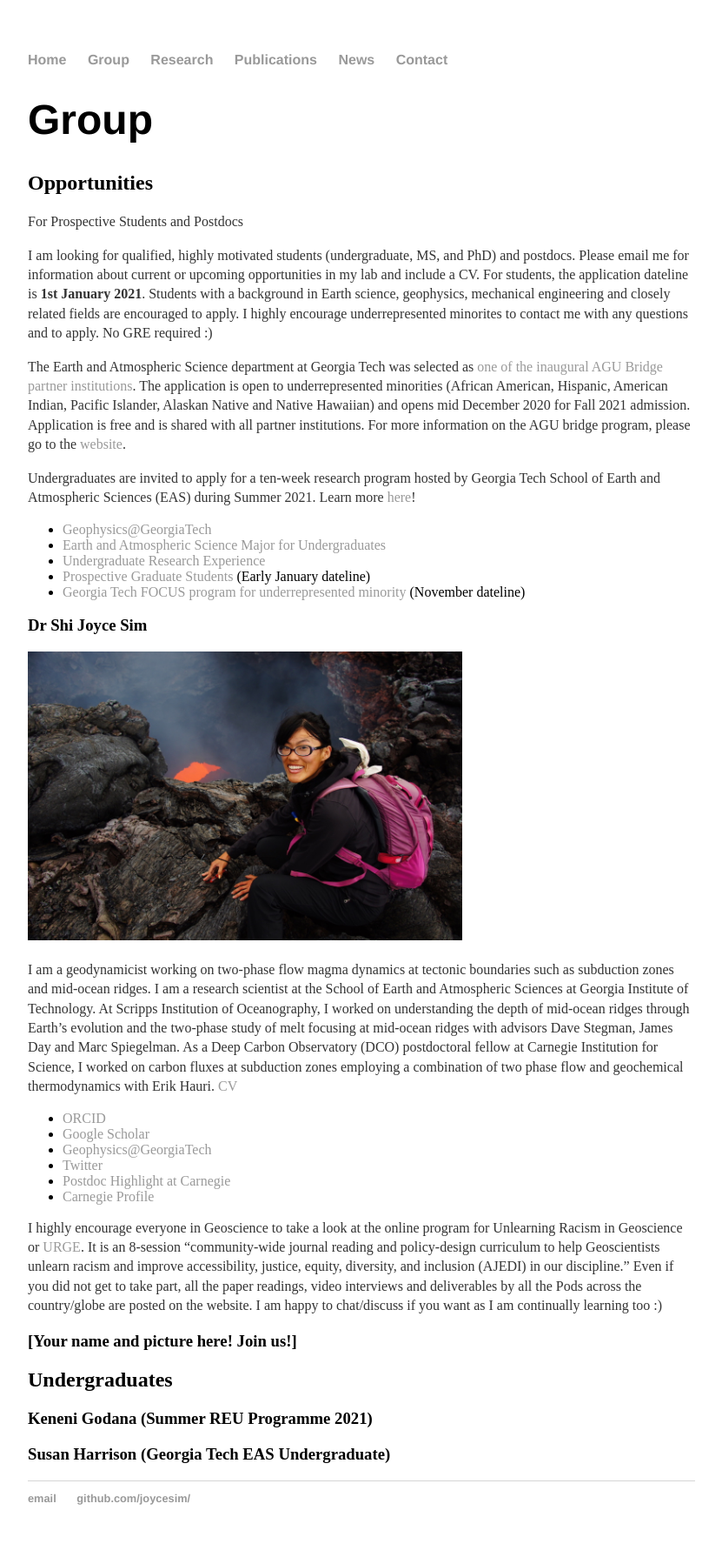
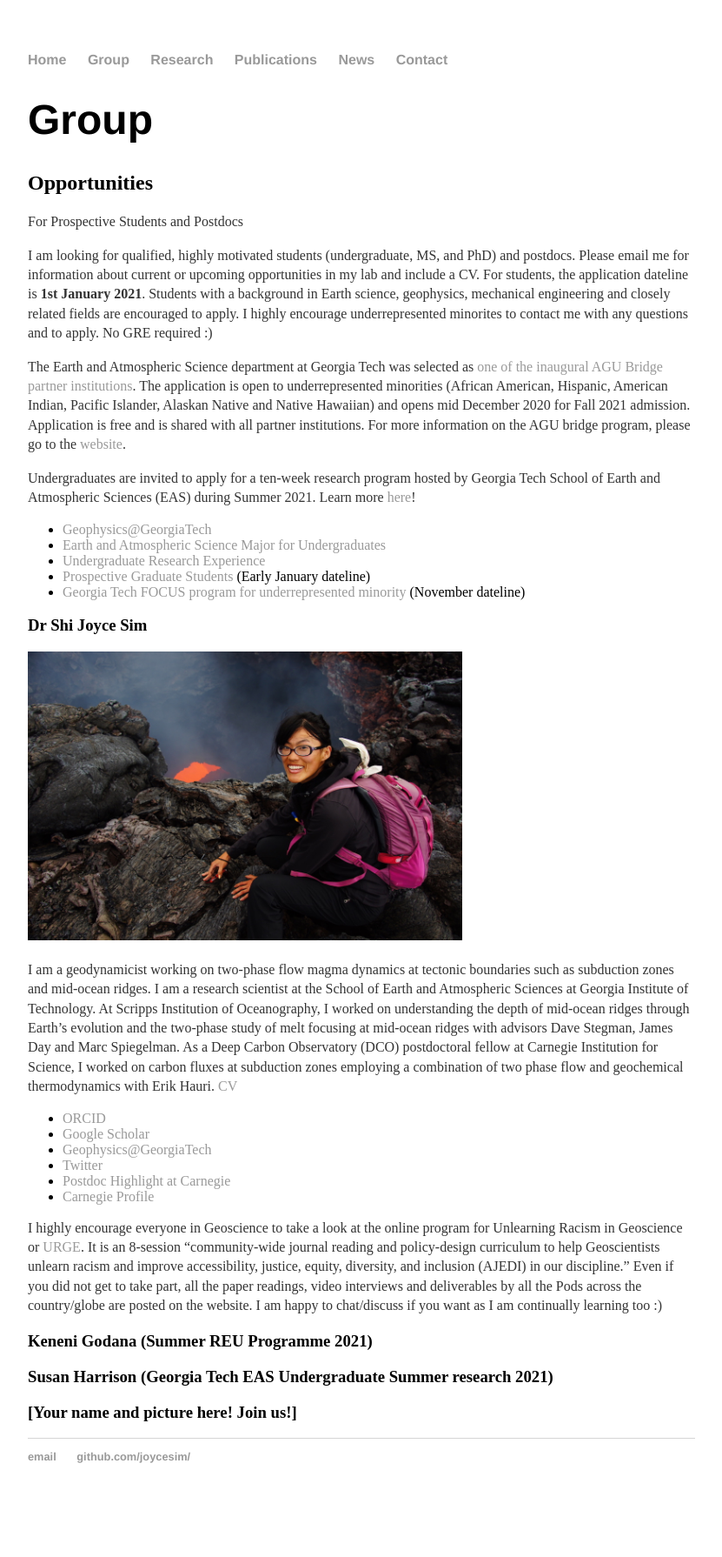
Before and after one commit to joycesim/joycesim.github.io, a Jekyll site: the page built from group/index.md, in a window 1280 px wide. Shown: the whole page at 87% size, without its empty margins (224-1055 px from the left). Built offline with Jekyll 4.4.1, drawn with Linux system fonts in a browser that asks for light colours; after the commit the page ends 1742 px from its top, so only the background shows below that.

Commit message:
Update index.md

```diff
--- a/group/index.md
+++ b/group/index.md
@@ -33,9 +33,8 @@ I am a geodynamicist working on two-phase flow magma dynamics at tectonic bounda
 
 I highly encourage everyone in Geoscience to take a look at the online program for Unlearning Racism in Geoscience or [URGE](www.urgeoscience.org). It is an 8-session "community-wide journal reading and policy-design curriculum to help Geoscientists unlearn racism and improve accessibility, justice, equity, diversity, and inclusion (AJEDI) in our discipline." Even if you did not get to take part, all the paper readings, video interviews and deliverables by all the Pods across the country/globe are posted on the website. I am happy to chat/discuss if you want as I am continually learning too :)
 
-### [Your name and picture here! Join us!]
-
-## Undergraduates
 ### Keneni Godana (Summer REU Programme 2021)
 
-### Susan Harrison (Georgia Tech EAS Undergraduate)
+### Susan Harrison (Georgia Tech EAS Undergraduate Summer research 2021)
+
+### [Your name and picture here! Join us!]
```
